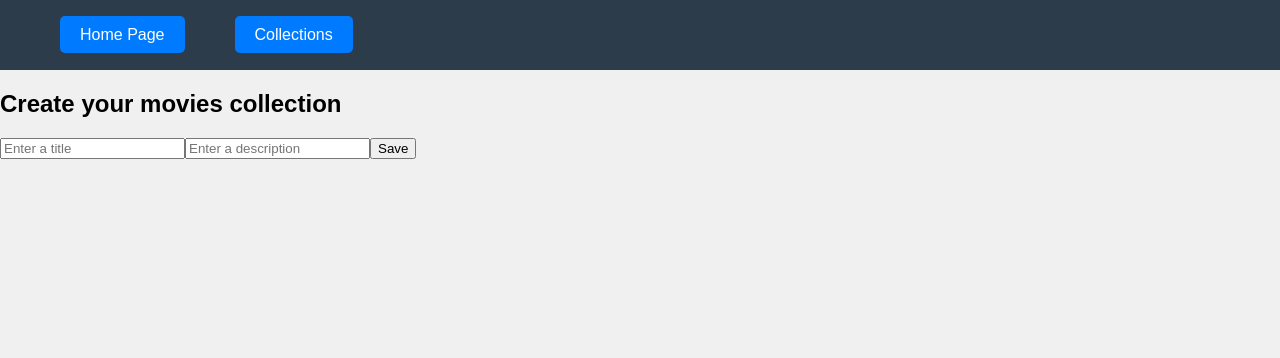
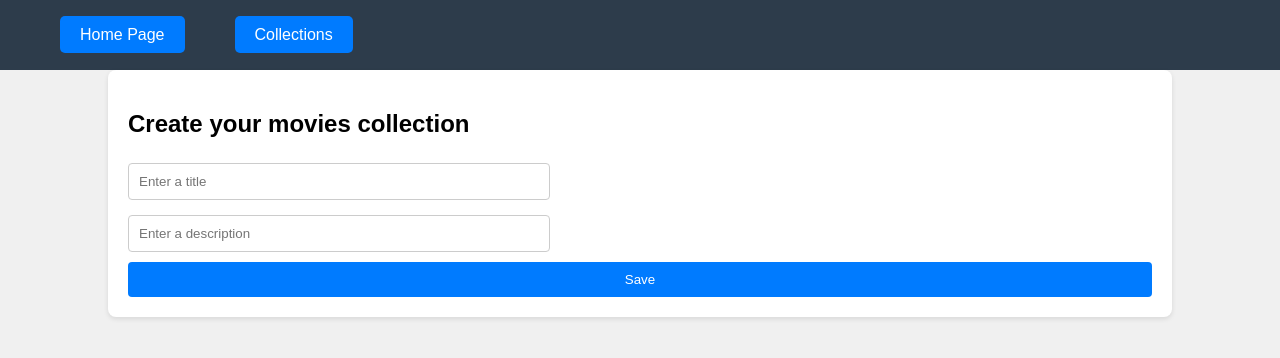
Before and after one commit to harmavr/movie-app, a React (Create React App) app: page /create-collection in a window 1280 px wide. Shown: the top 358 px of the page. Built offline with nearby package versions, Linux system fonts and the light colour scheme.

Commit message:
style CreateCollection page

```diff
--- a/src/pages/CreateCollection.jsx
+++ b/src/pages/CreateCollection.jsx
@@ -2,6 +2,7 @@ import React, { useState } from "react";
 import { useDispatch } from "react-redux";
 import { movieActions } from "../redux/MovieSlice";
 import { useNavigate } from "react-router-dom";
+import "./CreateCollections.css";
 
 export default function CreateCollection() {
   const [formData, setFormData] = useState({
--- /dev/null
+++ b/src/pages/CreateCollections.css
@@ -0,0 +1,52 @@
+body {
+  font-family: Arial, sans-serif;
+  background-color: #f0f0f0;
+  margin: 0;
+  padding: 0;
+}
+
+.create-collection {
+  width: 80%;
+  margin: 0 auto;
+  padding: 20px;
+  background-color: #fff;
+  box-shadow: 0 2px 5px rgba(0, 0, 0, 0.1);
+  border-radius: 8px;
+}
+
+.create-collection h2 {
+  margin-bottom: 20px;
+}
+
+.create-collection form {
+  display: flex;
+  flex-direction: column;
+}
+
+.create-collection label {
+  margin-bottom: 5px;
+  font-weight: bold;
+}
+
+.create-collection input[type="text"] {
+  padding: 10px;
+  width: 100%;
+  max-width: 400px;
+  border: 1px solid #ccc;
+  border-radius: 4px;
+  margin-bottom: 10px;
+}
+
+.create-collection button {
+  padding: 10px 20px;
+  background-color: #007bff;
+  color: white;
+  border: none;
+  border-radius: 4px;
+  cursor: pointer;
+  transition: background-color 0.3s;
+}
+
+.create-collection button:hover {
+  background-color: #0056b3;
+}
```
